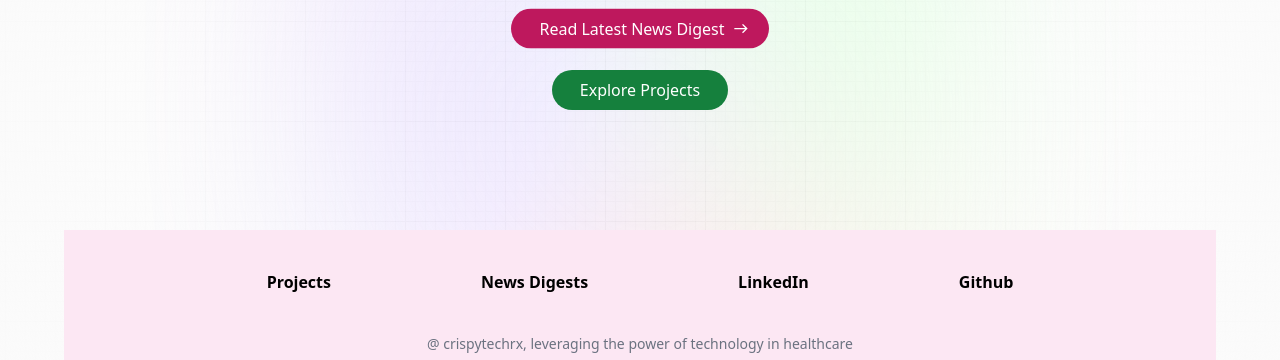
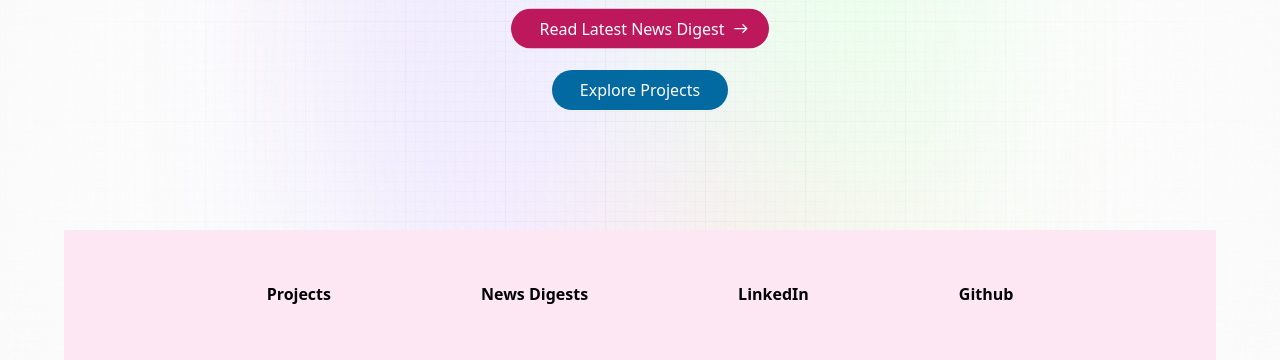
Before and after one commit to crispytech01/devai, a Next.js app: page / in a window 1280 px wide. Shown: the part 284-644 px from the top of the page. Built offline with nearby package versions, Linux system fonts and the light colour scheme; no server answers.

Commit message:
fix bug with google redirect url

```diff
--- a/app/page.jsx
+++ b/app/page.jsx
@@ -15,7 +15,7 @@ const Home = () => {
         <MdEast className=''/>
       </div>
 
-      <div className='flex items-center text-white px-5 rounded-full mb-10 transition ease-in-out delay-150 bg-green-700 hover:-translate-y-1 hover:scale-110 hover:bg-green-500 duration-300 '>
+      <div className='flex items-center border-1 border-sky-700 text-white px-5 rounded-full mb-10 transition ease-in-out delay-150 bg-sky-700 hover:-translate-y-1 hover:scale-110 hover:bg-sky-700 duration-300 '>
         <Link href='/digests' className='py-2 px-2 transition'>Explore Projects</Link>
       </div>
     </section>
--- a/components/Footer.jsx
+++ b/components/Footer.jsx
@@ -5,11 +5,11 @@ import Image from 'next/image'
 const Footer = () => {
   return (
     <footer className='relative inset-x-0 bottom-0 flex flex-col items-center mt-20 bg-pink-100 w-full p-10'>
-        <div className='flex md:flex-row font-md text-center font-semibold gap-7 md:gap-x-[150px]'>
-            <p><Link href='/'>Projects</Link></p>
-            <p><Link href='/'>News Digests</Link></p>
-            <p><Link href='https://www.linkedin.com/in/chukwuyem-obiazi-932528195'>LinkedIn</Link></p>
-            <p><Link href='https://github.com/crispytech01'>Github</Link></p>
+        <div className='flex flex-col md:flex-row font-md text-center font-semibold md:gap-x-[150px]'>
+            <p className='py-3'><Link href='/'>Projects</Link></p>
+            <p className='py-3'><Link href='/'>News Digests</Link></p>
+            <p className='py-3'><Link href='https://www.linkedin.com/in/chukwuyem-obiazi-932528195'>LinkedIn</Link></p>
+            <p className='py-3'><Link href='https://github.com/crispytech01'>Github</Link></p>
         </div>
         <div className='flex flex-col gap-3 text-pink md:hidden justify-center text-center'>
             <Image src='/assets/images/re-img.png' width={150} height={150} className='rounded-full mt-10'/>
```
